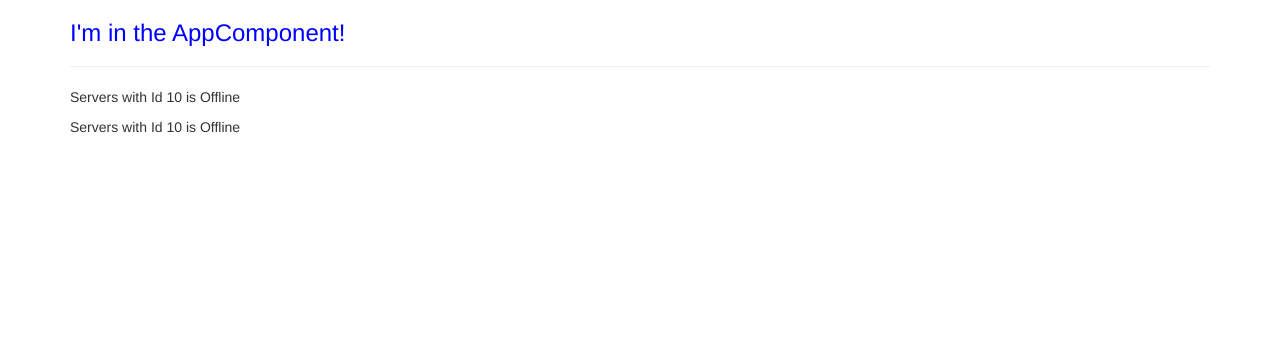
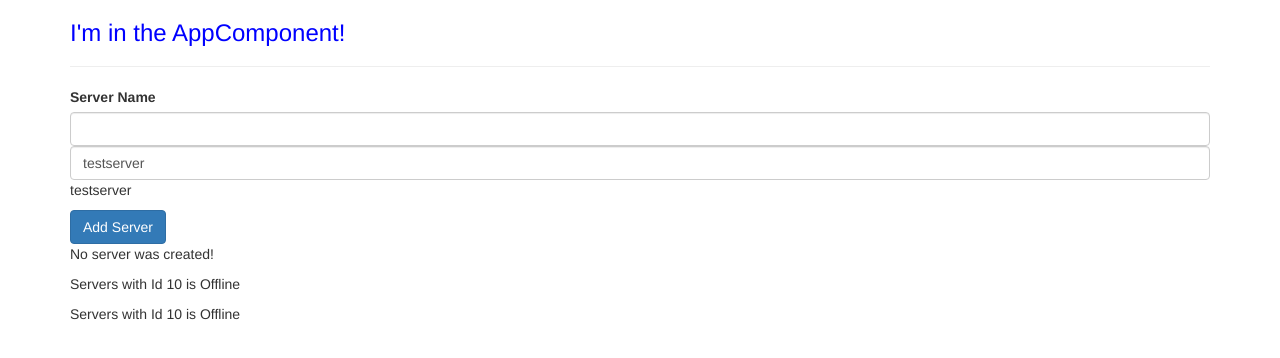
Before and after one commit to vvardhanz/angular4-dunwoody, an Angular app: page / in a window 1280 px wide. Shown: the top 358 px of the page. Built offline with nearby package versions, Linux system fonts and the light colour scheme.

Commit message:
2 way binding ex

```diff
--- a/src/app/app.module.ts
+++ b/src/app/app.module.ts
@@ -15,7 +15,8 @@
     ServersComponent
   ],
   imports: [
-    BrowserModule
+    BrowserModule,
+    FormsModule
   ],
   providers: [],
   bootstrap: [AppComponent]
--- a/src/app/servers/servers.component.html
+++ b/src/app/servers/servers.component.html
@@ -1,2 +1,14 @@
+
+<label> Server Name </label>
+<input type="text" class="form-control" (input)="onUpdateServerName($event)">
+
+<input type="text" class="form-control"
+  [(ngModel)]="serverName">
+<p>{{serverName}}</p>
+<button class="btn btn-primary"
+ [disabled]="!allowNewServer"
+  (click)="onCreateServer()"> Add Server </button>
+<!-- <p [innerText]="allowNewServer"></p> -->
+<p>{{serverCreationStatus}}</p>
 <app-server></app-server>
 <app-server></app-server>
--- a/src/app/servers/servers.component.ts
+++ b/src/app/servers/servers.component.ts
@@ -1,17 +1,36 @@
 import { Component, OnInit } from '@angular/core';
+
+import { FormsModule } from "@angular/forms";
 
 @Component({
   selector: 'app-servers',
-  template: `
-   <app-server></app-server>
-   <app-server></app-server>`,
+  //template: `
+   //<app-server></app-server>
+   //<app-server></app-server>`,
+  templateUrl: './servers.component.html',
   styleUrls: ['./servers.component.css']
 })
 export class ServersComponent implements OnInit {
 
-  constructor() { }
+  allowNewServer = false;
+  serverCreationStatus = "No server was created! ";
+  serverName= 'testserver';
+
+  constructor() {
+    setTimeout(() => {
+        this.allowNewServer = true;
+    }, 2000);
+  }
+
 
   ngOnInit() {
   }
 
+   onCreateServer() {
+       this.serverCreationStatus = 'Server was created! ';
+   }
+
+   onUpdateServerName(event: any ) {
+      this.serverName = (<HTMLInputElement>event.target).value;
+   }
 }
```
